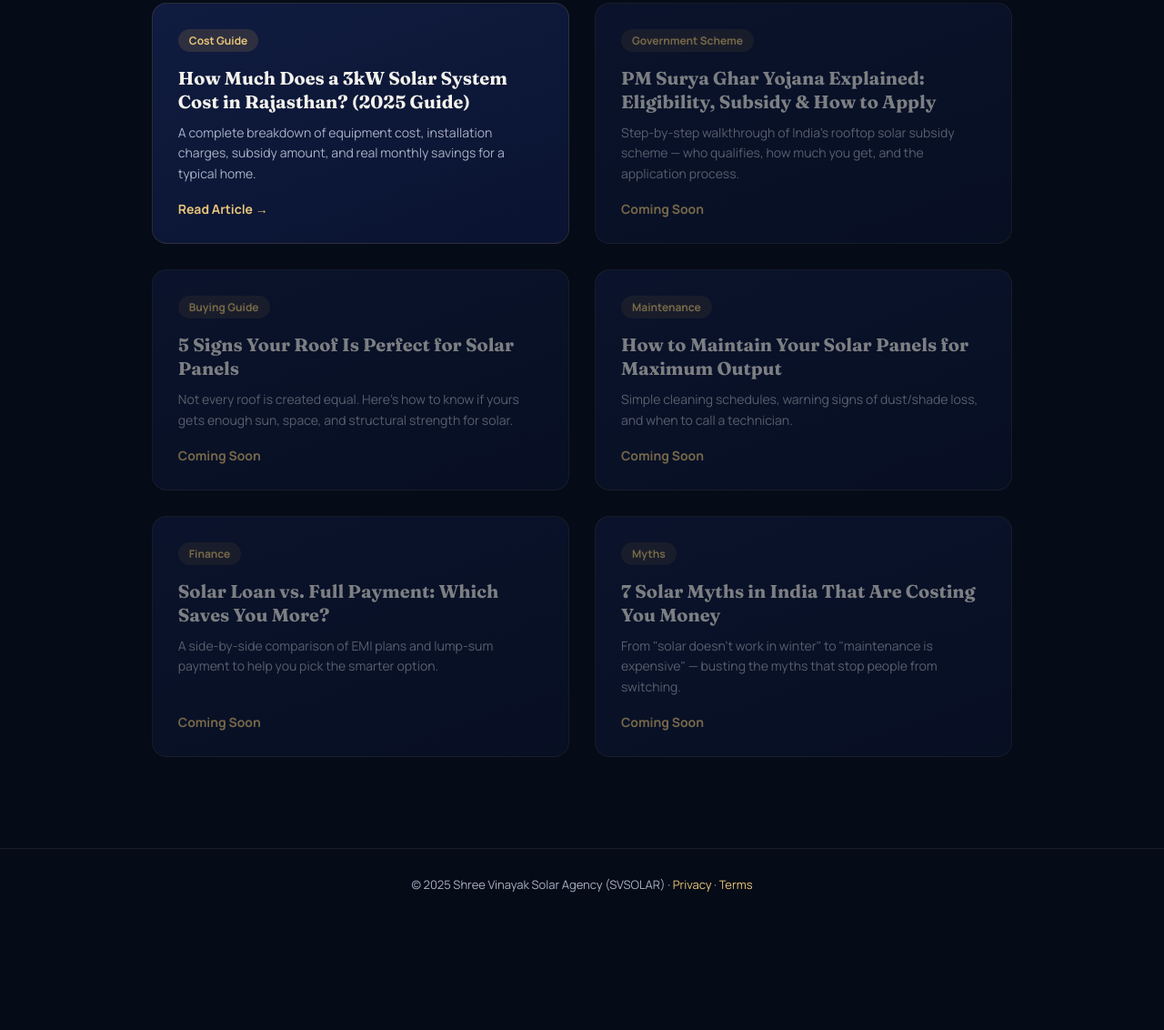
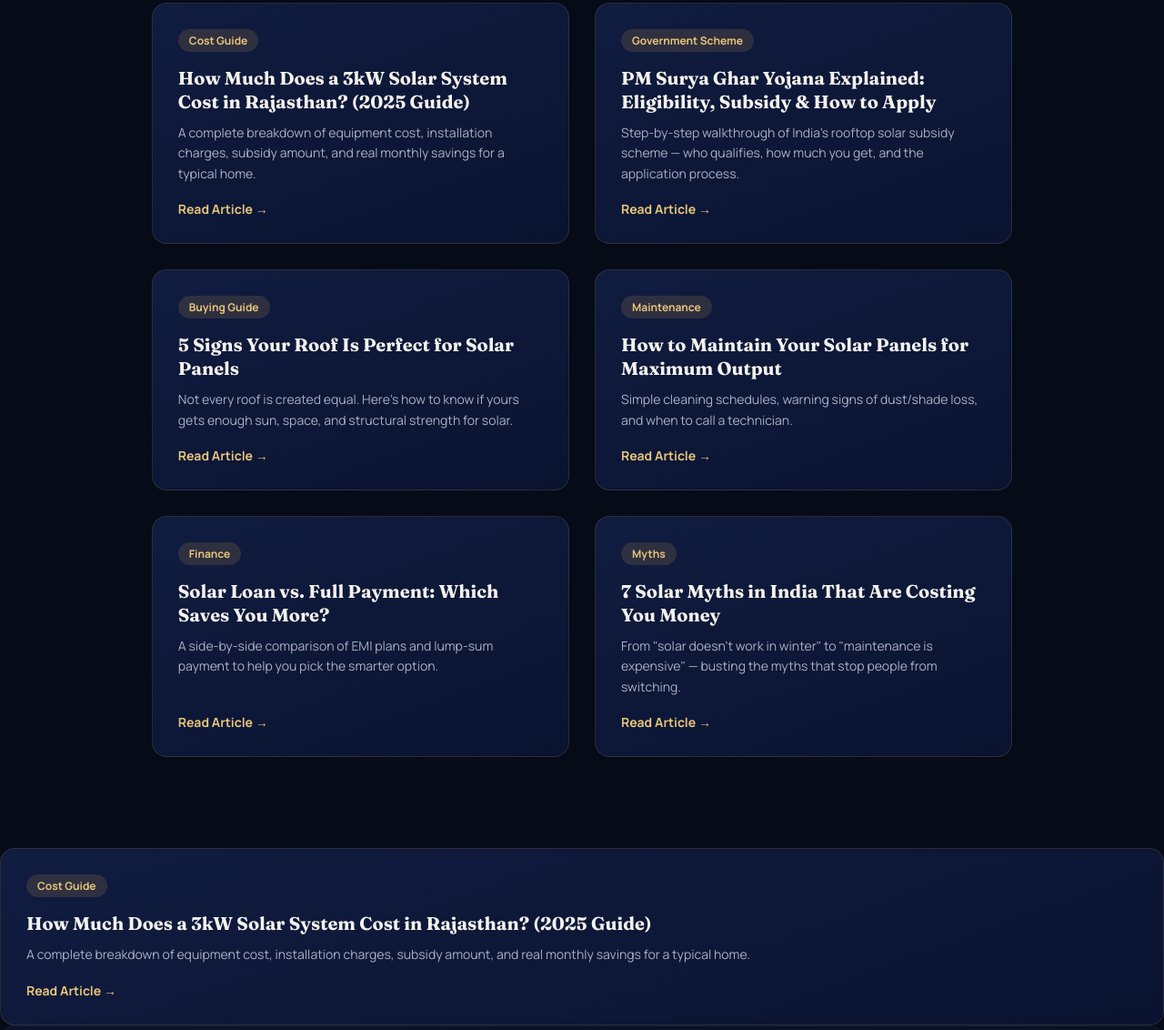
Before and after one commit to Ajaytechgenius/svsolar, a plain HTML site: page blog.html in a window 1280 px wide. Shown: the part 326-1458 px from the top of the page at 91% size. Before the commit the page ends 1337 px from the top, so only its background shows below. Drawn offline with Linux system fonts and the light colour scheme.

Commit message:
Update blog.html

```diff
--- a/blog.html
+++ b/blog.html
@@ -147,6 +147,50 @@
     <span class="read-more">Read Article →</span>
   </a>
 
+  <a href="/blog/pm-surya-ghar-yojana-explained.html" class="card">
+    <span class="tag">Government Scheme</span>
+    <h2>PM Surya Ghar Yojana Explained: Eligibility, Subsidy & How to Apply</h2>
+    <p>Step-by-step walkthrough of India's rooftop solar subsidy scheme — who qualifies, how much you get, and the application process.</p>
+    <span class="read-more">Read Article →</span>
+  </a>
+
+  <a href="/blog/roof-suitable-for-solar.html" class="card">
+    <span class="tag">Buying Guide</span>
+    <h2>5 Signs Your Roof Is Perfect for Solar Panels</h2>
+    <p>Not every roof is created equal. Here's how to know if yours gets enough sun, space, and structural strength for solar.</p>
+    <span class="read-more">Read Article →</span>
+  </a>
+
+  <a href="/blog/solar-panel-maintenance-guide.html" class="card">
+    <span class="tag">Maintenance</span>
+    <h2>How to Maintain Your Solar Panels for Maximum Output</h2>
+    <p>Simple cleaning schedules, warning signs of dust/shade loss, and when to call a technician.</p>
+    <span class="read-more">Read Article →</span>
+  </a>
+
+  <a href="/blog/solar-loan-vs-full-payment.html" class="card">
+    <span class="tag">Finance</span>
+    <h2>Solar Loan vs. Full Payment: Which Saves You More?</h2>
+    <p>A side-by-side comparison of EMI plans and lump-sum payment to help you pick the smarter option.</p>
+    <span class="read-more">Read Article →</span>
+  </a>
+
+  <a href="/blog/solar-myths-india.html" class="card">
+    <span class="tag">Myths</span>
+    <h2>7 Solar Myths in India That Are Costing You Money</h2>
+    <p>From "solar doesn't work in winter" to "maintenance is expensive" — busting the myths that stop people from switching.</p>
+    <span class="read-more">Read Article →</span>
+  </a>
+
+</div>
+
+  <a href="/blog/3kw-solar-cost-rajasthan.html" class="card">
+    <span class="tag">Cost Guide</span>
+    <h2>How Much Does a 3kW Solar System Cost in Rajasthan? (2025 Guide)</h2>
+    <p>A complete breakdown of equipment cost, installation charges, subsidy amount, and real monthly savings for a typical home.</p>
+    <span class="read-more">Read Article →</span>
+  </a>
+
   <a href="#" class="card coming-soon">
     <span class="tag">Government Scheme</span>
     <h2>PM Surya Ghar Yojana Explained: Eligibility, Subsidy & How to Apply</h2>
```
